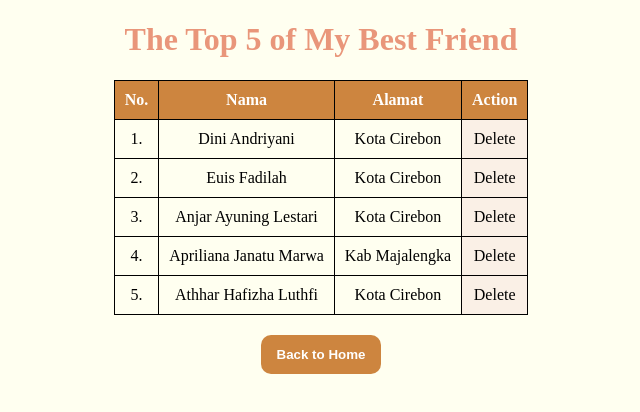
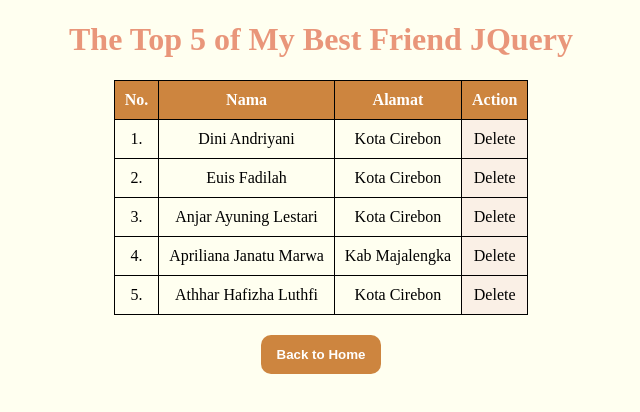
Before and after one commit to Azzahramf/azzahramf.github.io, a plain HTML site: page p03jquery/tablejquery.html in a window 1280 px wide. Shown: the whole page, without its empty margins (319-959 px from the left). Drawn offline with nearby package versions, Linux system fonts and the light colour scheme.

Commit message:
Update tablejquery.html

```diff
--- a/p03jquery/tablejquery.html
+++ b/p03jquery/tablejquery.html
@@ -4,7 +4,7 @@
     <meta charset="UTF-8">
     <meta http-equiv="X-UA-Compatible" content="IE=edge">
     <meta name="viewport" content="width=device-width, initial-scale=1.0">
-    <h1> The Top 5 of My Best Friend </h1>
+    <h1> The Top 5 of My Best Friend JQuery</h1>
     <script src="https://cdnjs.cloudflare.com/ajax/libs/jquery/3.6.1/jquery.min.js" integrity="sha512-aVKKRRi/Q/YV+4mjoKBsE4x3H+BkegoM/em46NNlCqNTmUYADjBbeNefNxYV7giUp0VxICtqdrbqU7iVaeZNXA==" crossorigin="anonymous" referrerpolicy="no-referrer"></script>
 </head>
 <body>
```
